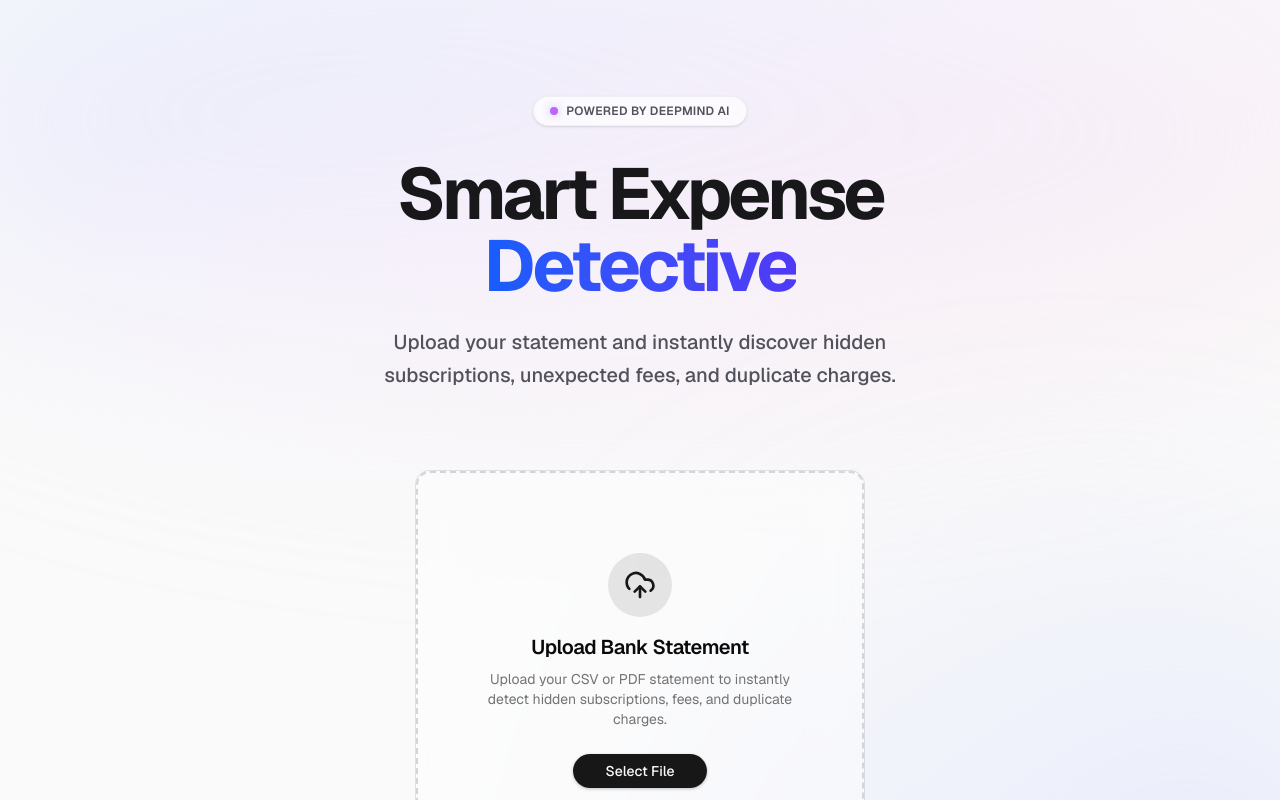
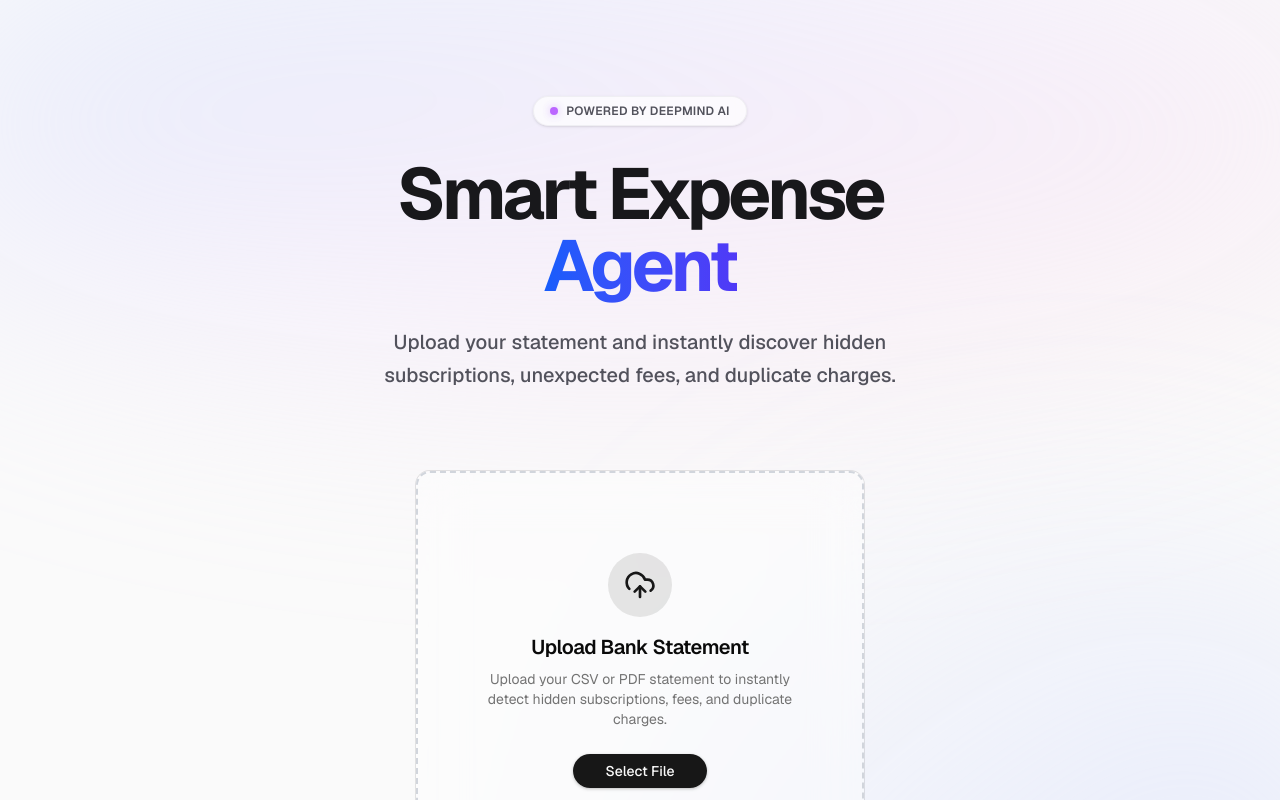
Before and after one commit to tomiabe/smart-expense, a Next.js app: page / in a window 1280 px wide. Shown: the top 800 px of the page. Built offline with nearby package versions, Linux system fonts and the light colour scheme.

Commit message:
Rename product to Smart Expense Agent

```diff
--- a/src/app/layout.tsx
+++ b/src/app/layout.tsx
@@ -14,7 +14,7 @@
 });
 
 export const metadata: Metadata = {
-  title: "Smart Expense Detective",
+  title: "Smart Expense Agent",
   description: "Upload your bank statement and instantly discover hidden subscriptions, unexpected fees, and duplicate charges — powered by AI.",
   icons: {
     icon: "/icon.svg",
--- a/src/app/page.tsx
+++ b/src/app/page.tsx
@@ -15,7 +15,7 @@
             Powered by Deepmind AI
           </div>
           <h1 className="text-5xl md:text-6xl lg:text-7xl font-bold tracking-tighter text-zinc-900 dark:text-white mb-6">
-            Smart Expense <br /> <span className="text-transparent bg-clip-text bg-gradient-to-r from-blue-600 to-indigo-600 dark:from-blue-400 dark:to-indigo-400">Detective</span>
+            Smart Expense <br /> <span className="text-transparent bg-clip-text bg-gradient-to-r from-blue-600 to-indigo-600 dark:from-blue-400 dark:to-indigo-400">Agent</span>
           </h1>
           <p className="text-lg md:text-xl text-zinc-600 dark:text-zinc-400 font-medium mb-8 max-w-xl mx-auto leading-relaxed">
             Upload your statement and instantly discover hidden subscriptions, unexpected fees, and duplicate charges.
--- a/src/components/ExpenseDetector.tsx
+++ b/src/components/ExpenseDetector.tsx
@@ -550,7 +550,7 @@
                         <div className="flex items-start justify-between gap-4">
                             <div>
                                 <h2 className="text-2xl font-bold tracking-tight mb-1">
-                                    {userName ? `Hey ${userName}, here's what we found 🕵️` : "Detective Report 🕵️"}
+                                    {userName ? `Hey ${userName}, here's what we found 🕵️` : "Agent Report 🕵️"}
                                 </h2>
                                 <p className="text-sm text-muted-foreground">
                                     We detected <span className="font-semibold text-foreground">{insights.length} spending patterns</span> in{" "}
```
